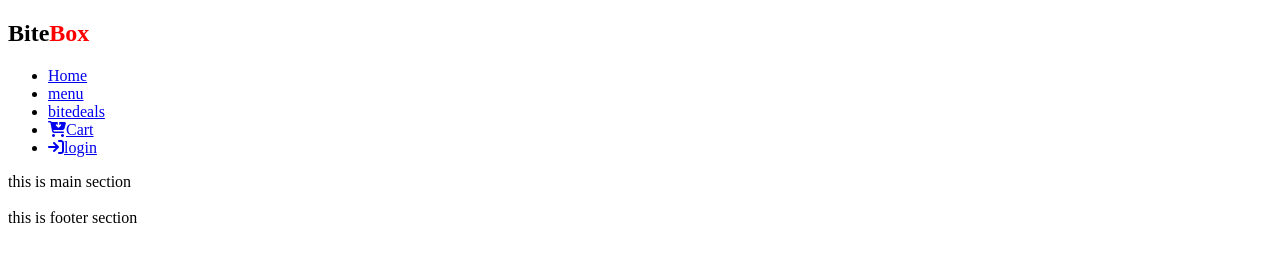
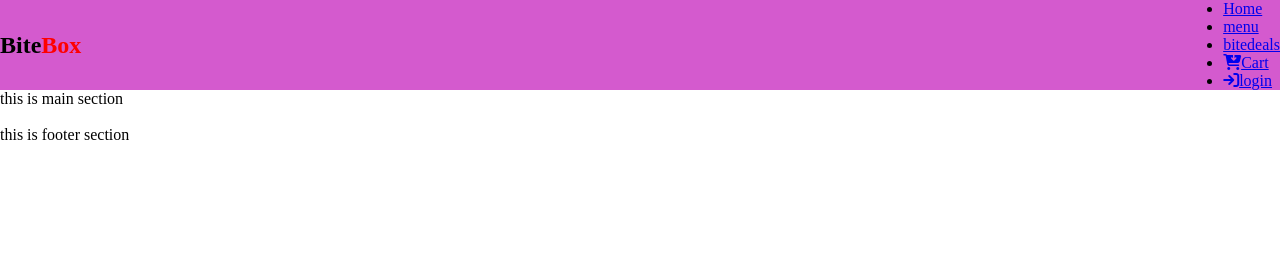
Before and after one commit to BishnupriyaMohapatra/BITEBOX, a plain HTML site: page index.html in a window 1280 px wide. Drawn offline with Linux system fonts and the light colour scheme.

Commit message:
adding first css

```diff
--- /dev/null
+++ b/css/style.css
@@ -0,0 +1,12 @@
+*{
+    margin: 0%;
+    padding: 0%;
+    box-sizing: border-box;
+}
+
+nav{
+    display: flex;
+    justify-content: space-between;
+    align-items: center;
+    background-color: rgb(212, 90, 206);
+}
--- a/index.html
+++ b/index.html
@@ -5,6 +5,7 @@
     <meta name="viewport" content="width=device-width, initial-scale=1.0">
     <title>BITEBOX</title>
     <script src="https://kit.fontawesome.com/b488c3478e.js" crossorigin="anonymous"></script>
+    <link rel="stylesheet" href="css/style.css">
 
 </head>
 <body>
@@ -14,6 +15,7 @@
         <!-- Logo -->
         <h2>Bite<span style="color: red">Box</span></h2>
         <!-- Menu -->
+    </div>
 <ul>
     <li><a href="Home.html">Home</a></li>
     <li><a href="menu.html">menu</a></li>
@@ -21,8 +23,6 @@
     <li><a href="Cart.html"><i class="fa-solid fa-cart-arrow-down"></i></i>Cart</a></li>
     <li><a href="login.html"><i class="fa-solid fa-arrow-right-to-bracket"></i>login</a></li>
 </ul>
-
-    </div>
 
 </nav>
     </Header>
```
